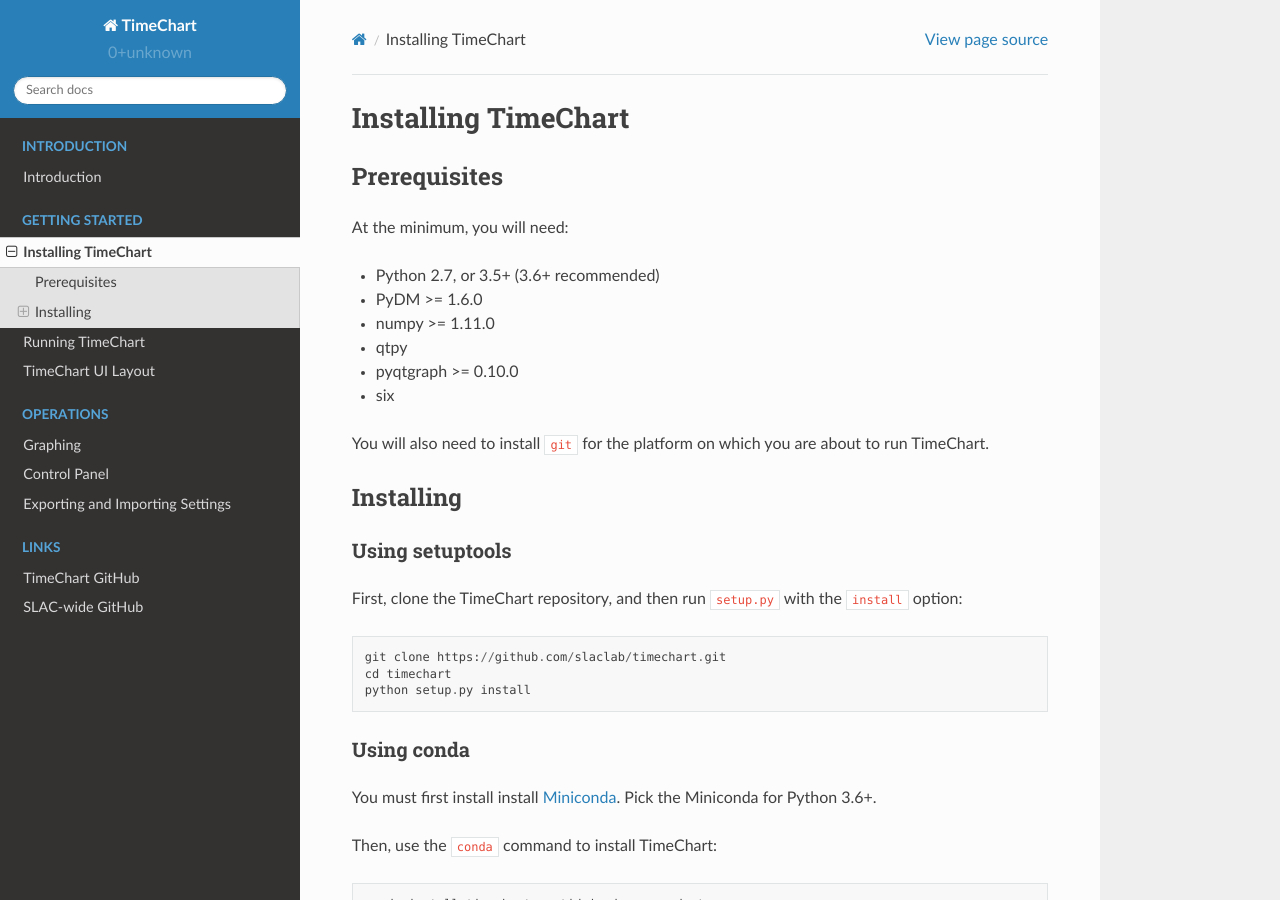
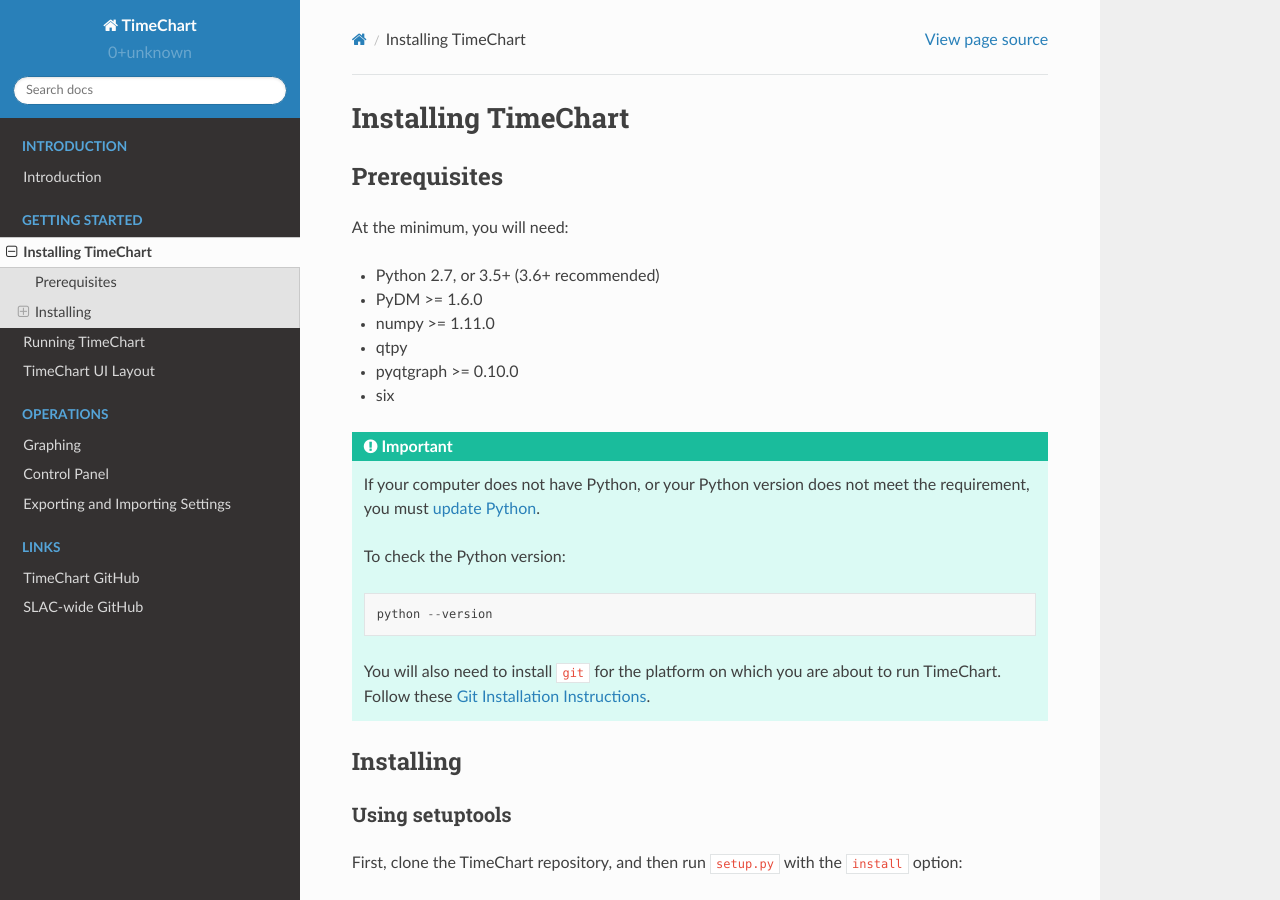
Before and after one commit to slaclab/timechart, a Sphinx documentation site: the page built from docs/source/installing.rst, in a window 1280 px wide and 900 px high. Built offline with Sphinx 7.4.7 and the Read the Docs theme 2.0.0, drawn with Linux system fonts in a browser that asks for light colours; formulas are drawn with MathJax 3.

Commit message:
DOC: Add instructions to check Python version. DOC: Add links to download Python and git.

```diff
--- a/docs/source/installing.rst
+++ b/docs/source/installing.rst
@@ -18,7 +18,18 @@
 * pyqtgraph >= 0.10.0
 * six
 
-You will also need to install ``git`` for the platform on which you are about to run TimeChart.
+.. important::
+
+    If your computer does not have Python, or your Python version does not meet the requirement, you
+    must `update Python <https://www.python.org/downloads/>`_.
+
+    To check the Python version::
+
+        python --version
+
+    You will also need to install ``git`` for the platform on which you are about to run TimeChart. Follow these
+    `Git Installation Instructions <https://git-scm.com/book/en/v2/Getting-Started-Installing-Git>`_.
+
 
 ***********
 Installing
```
